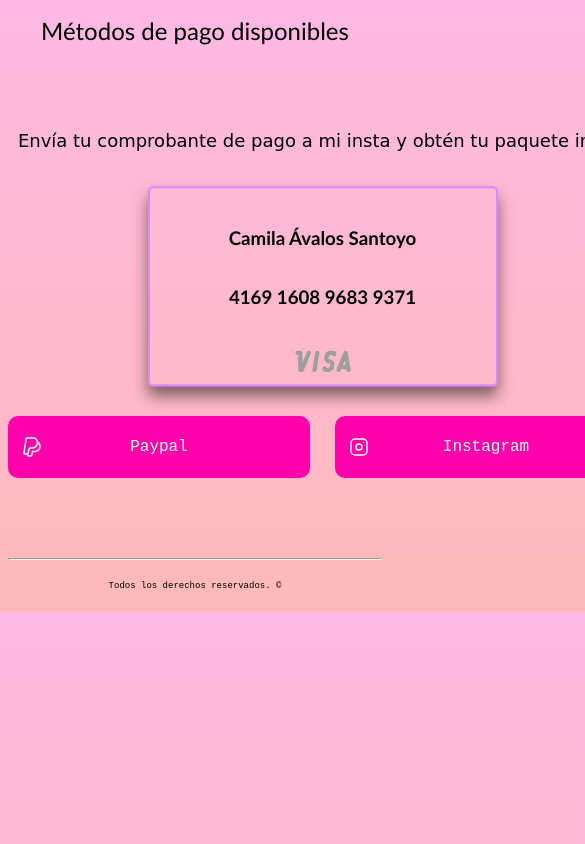
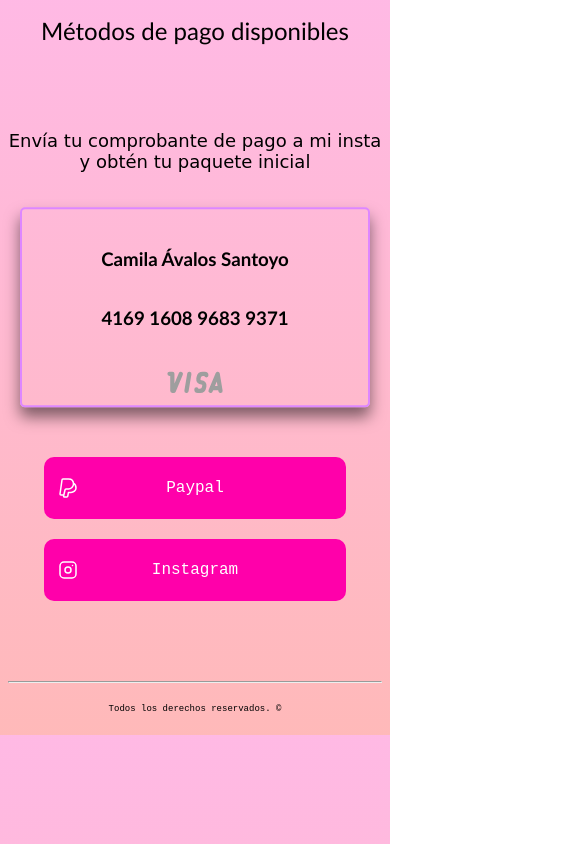
Before and after one commit to gizzard1/Okfans, a plain HTML site: page metodos.html in a window 390 px wide. Shown: the top 844 px of the page, 585 px wide, since content can reach past the window. Drawn offline with Linux system fonts and the light colour scheme.

Commit message:
Add files via upload

```diff
--- a/Styles/style1.css
+++ b/Styles/style1.css
@@ -200,4 +200,10 @@
     .contenedor-cuentas{
         height: 90px;
     }
+    .contenedorBotones{
+        margin-top: 20px;
+        display: flex;
+        flex-direction: column;
+        row-gap: 20px;
+    }
 }
```
